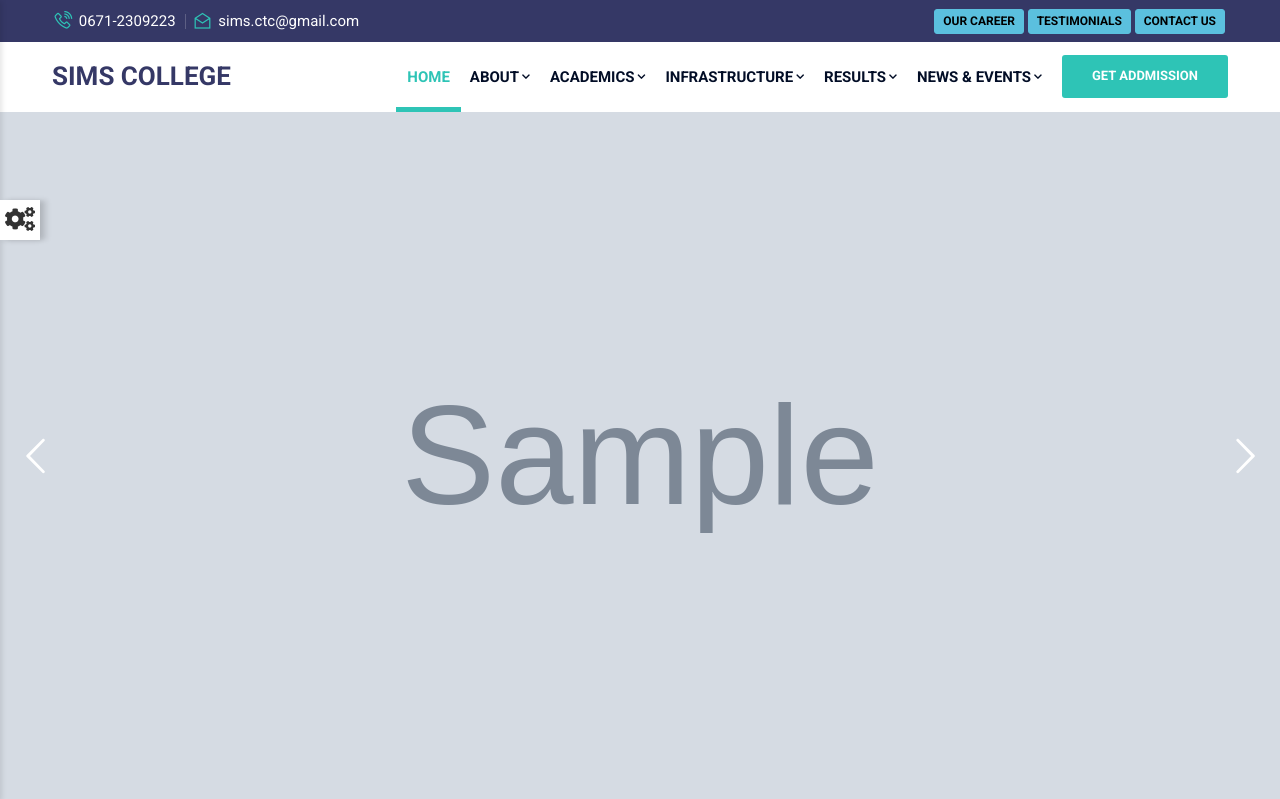
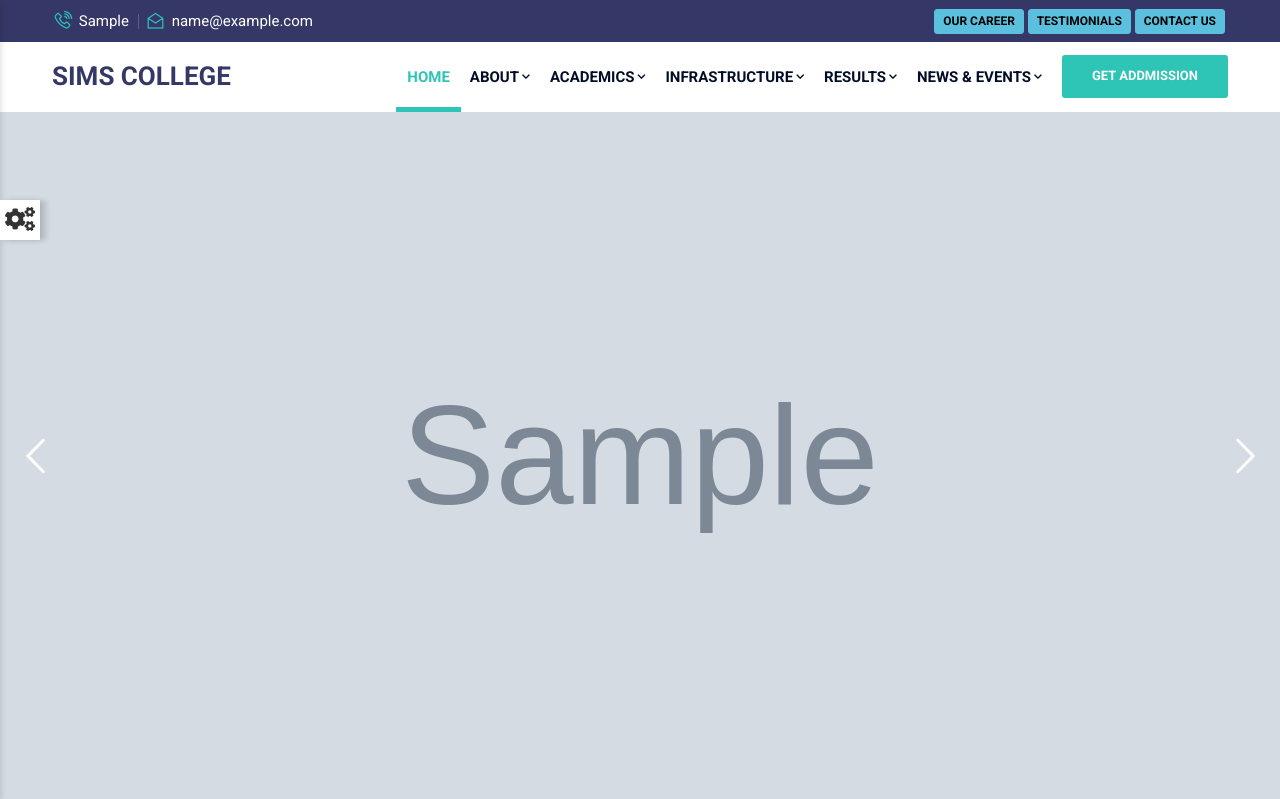
Before and after one commit to mohantyrajib143/simscollege, a Django app: template templates/website/index.html in a window 1280 px wide. Shown: the top 799 px of the page. Run offline with Django 3.2, Linux system fonts and the light colour scheme; the template is opened without the code that fills it: most values are stand-ins (such as "Sample title", 1, 10 or a date in 2020); grey boxes marked "Sample" are stand-in pictures; some libraries are stand-ins or nearby versions; some web fonts are replaced.

Commit message:
added context_processor.py for common data uses basically in header

```diff
--- a/college/settings.py
+++ b/college/settings.py
@@ -63,6 +63,7 @@ TEMPLATES = [
                 'django.template.context_processors.request',
                 'django.contrib.auth.context_processors.auth',
                 'django.contrib.messages.context_processors.messages',
+                'website.context_processor.context_processor',
             ],
         },
     },
--- a/templates/website/header.html
+++ b/templates/website/header.html
@@ -35,8 +35,10 @@
                     <div class="row d-flex justify-content-between align-items-center">
                         <div class="dlab-topbar-left">
                             <ul>
-                                <li><i class="la la-phone-volume"></i> 0671-2309223</li>
-                                <li><i class="las la-envelope-open"></i> sims.ctc@gmail.com</li>
+                                {% for sims in sims %}
+                                    <li><i class="la la-phone-volume"></i> {{sims.contact1}}</li>
+                                    <li><i class="las la-envelope-open"></i> {{sims.email1}}</li>
+                                {% endfor %}
                             </ul>
                         </div>
                         <div class="dlab-topbar-right">
@@ -145,17 +147,19 @@
             <div class="footer-top" style="background-image:url('images/pattern/pt15.png')">
                 <div class="container">
                     <div class="row">
+                        {% for sims in sims %}
                             <div class="col-xl-3 col-lg-3 col-md-6 col-5 col-sm-6 footer-col-4 col-12">
                                 <div class="widget widget_about border-0">
                                     <h5 class="footer-title">About Us</h5>
-                                <p class="mm-t5">Shanti Institute of Management and Studies (SIMS) is successfully functioning with a propitious mission 2008 - 2022</p>
+                                    <p class="mm-t5">{{sims.about}}</p>
                                     <ul class="contact-info-bx">
-                                    <li><i class="las la-map-marker"></i><strong>CDA Sec - 10, Cuttack, Odisha 753014</strong></li>
-                                    <li><i class="las la-phone-volume"></i><strong>+91 9876543210</strong></li>
-                                    <li><i class="las la-envelope-open"></i><strong>sims.ctc@gmail.com</strong></li>
+                                        <li><i class="las la-map-marker"></i><strong>{{sims.address}}</strong></li>
+                                        <li><i class="las la-phone-volume"></i><strong>{{sims.contact1}}</strong></li>
+                                        <li><i class="las la-envelope-open"></i><strong>{{sims.email1}}</strong></li>
                                     </ul>
                                 </div>
                             </div>
+                        {% endfor %}
 
                         <div class="col-xl-3 col-lg-2 col-md-6 col-sm-6 footer-col-4 col-12">
                             <div class="widget widget_services border-0">
--- /dev/null
+++ b/website/context_processor.py
@@ -0,0 +1,5 @@
+from website.models import sims
+def context_processor(request):
+    data = {}
+    data['sims'] = sims.objects.filter(id=1)[:1]
+    return data
```
Lines whose indentation alone changed are shown as unchanged.
